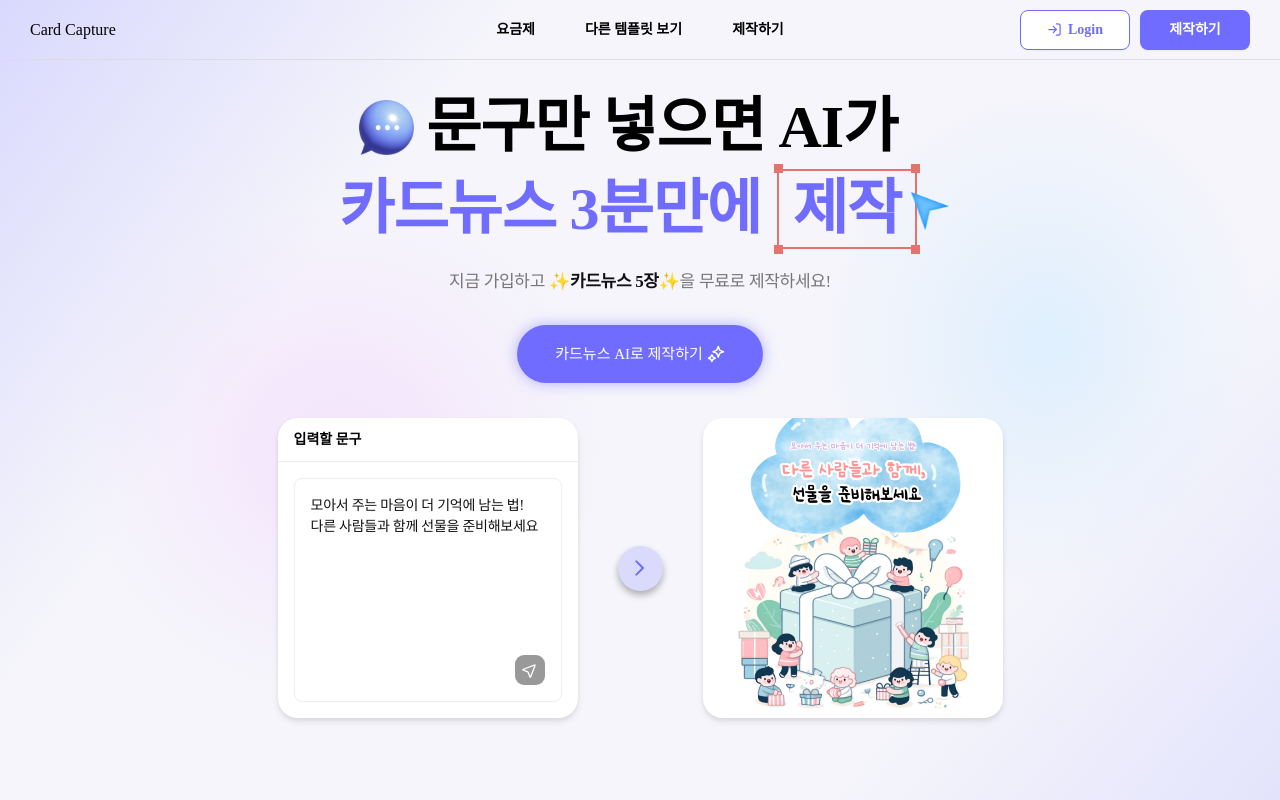
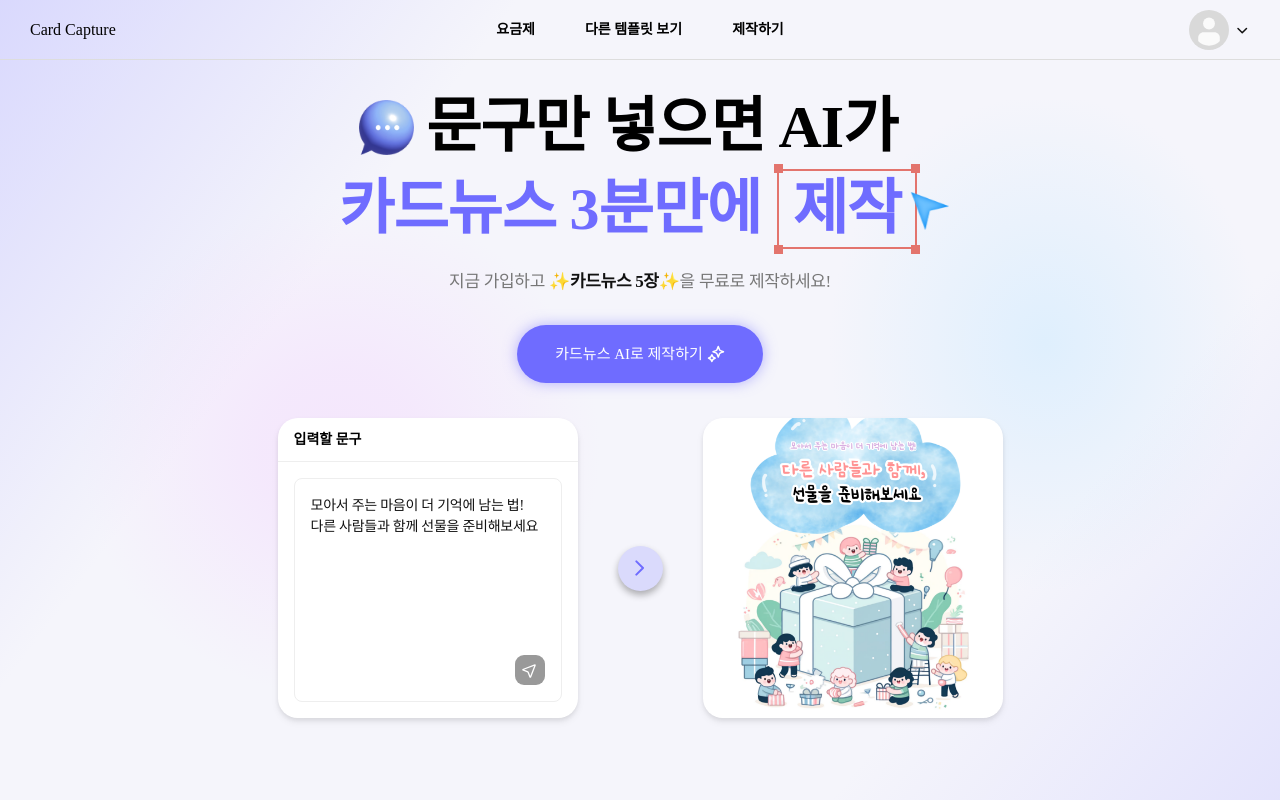
Before and after one commit to SW-rocket-dan/card-capture-fe, a Next.js app in the folder card-capture/: page / in a window 1280 px wide. Shown: the top 800 px of the page. Built offline with nearby package versions, Linux system fonts and the light colour scheme; a web font is replaced by a local one.

Commit message:
feat(NavigationBar): 로그인 후 네비게이션바 퍼블리싱

```diff
--- /dev/null
+++ b/card-capture/src/components/common/Icon/TempProfileIcon.tsx
@@ -0,0 +1,21 @@
+import { SVGProps } from 'react';
+
+const TempProfileIcon = (props: SVGProps<SVGSVGElement>) => {
+  return (
+    <svg viewBox="0 0 46 46" fill="none" xmlns="http://www.w3.org/2000/svg" {...props}>
+      <circle cx="23" cy="22.9995" r="23" fill="#D9D9D9" />
+      <mask id="mask0_1083_2269" maskUnits="userSpaceOnUse" x="4" y="4" width="38" height="38">
+        <circle cx="23.0007" cy="22.9993" r="18.027" fill="#D9D9D9" />
+      </mask>
+      <g mask="url(#mask0_1083_2269)">
+        <circle cx="22.9999" cy="15.5402" r="6.83784" fill="white" />
+        <path
+          d="M10.5684 31.7029C10.5684 28.2698 13.3515 25.4866 16.7847 25.4866H29.2169C32.6501 25.4866 35.4332 28.2698 35.4332 31.7029V44.1352C35.4332 47.5684 32.6501 50.3515 29.2169 50.3515H16.7846C13.3515 50.3515 10.5684 47.5684 10.5684 44.1352V31.7029Z"
+          fill="white"
+        />
+      </g>
+    </svg>
+  );
+};
+
+export default TempProfileIcon;
--- a/card-capture/src/components/common/NavigationBar/AfterLoginNav.tsx
+++ b/card-capture/src/components/common/NavigationBar/AfterLoginNav.tsx
@@ -1,5 +1,57 @@
+import TempProfileIcon from '@/components/common/Icon/TempProfileIcon';
+import DownIcon from '@/components/common/Icon/DownIcon';
+import { useState } from 'react';
+import useClickOutside from '@/hooks/useClickOutside';
+import UpIcon from '@/components/common/Icon/UpIcon';
+
 const AfterLoginNav = () => {
-  return <div></div>;
+  /**
+   * 드롭다운 열고 닫는 로직
+   */
+  const [isOpen, setIsOpen] = useState<boolean>(false);
+
+  const openHandler = () => {
+    setIsOpen(prev => !prev);
+  };
+
+  // 컴포넌트 외부 클릭시 모달 닫는 hook
+  const ref = useClickOutside(() => setIsOpen(false));
+
+  return (
+    <div className="flex w-full flex-row items-center justify-between gap-[30px] lg:gap-[60px]">
+      <div className="text-md w-[300px] whitespace-nowrap">Card Capture</div>
+      <ul className="flex flex-row gap-[30px] whitespace-nowrap text-[12px] font-semibold lg:gap-[50px] lg:text-[14px]">
+        <li>요금제</li>
+        <li>다른 템플릿 보기</li>
+        <li>제작하기</li>
+      </ul>
+
+      <div ref={ref} className="relative">
+        <div className="flex w-[300px] flex-row justify-end gap-1.5" onClick={openHandler}>
+          <TempProfileIcon width={40} height={40} />
+          {isOpen ? (
+            <UpIcon width={15} className="text-defaultBlack" />
+          ) : (
+            <DownIcon width={15} className="text-defaultBlack" />
+          )}
+        </div>
+
+        {isOpen && (
+          <div
+            className={`absolute right-0 z-20 mt-[20px] flex w-[150px] flex-col rounded-lg bg-white py-[5px] text-[14px] font-medium drop-shadow-md`}
+            style={{ boxShadow: '0px 2px 10px 0px rgba(0, 0, 0, 0.08' }}
+          >
+            <button className="hover:bg-bannerbg flex h-[40px] w-full items-center justify-start px-[20px]">
+              마이페이지
+            </button>
+            <button className="hover:bg-bannerbg flex h-[40px] w-full items-center justify-start px-[20px] text-main">
+              로그아웃
+            </button>
+          </div>
+        )}
+      </div>
+    </div>
+  );
 };
 
 export default AfterLoginNav;
--- a/card-capture/src/components/common/NavigationBar/BeforeLoginNav.tsx
+++ b/card-capture/src/components/common/NavigationBar/BeforeLoginNav.tsx
@@ -5,7 +5,7 @@ const BeforeLoginNav = () => {
   return (
     <div className="flex w-full flex-row items-center justify-between gap-[30px] lg:gap-[60px]">
       <div className="text-md w-[300px] whitespace-nowrap">Card Capture</div>
-      <ul className="flex flex-row gap-[30px] text-[12px] font-semibold lg:gap-[50px] lg:text-[14px]">
+      <ul className="flex flex-row gap-[30px] whitespace-nowrap text-[12px] font-semibold lg:gap-[50px] lg:text-[14px]">
         <li>요금제</li>
         <li>다른 템플릿 보기</li>
         <li>제작하기</li>
--- a/card-capture/src/components/common/NavigationBar/NavigationBar.tsx
+++ b/card-capture/src/components/common/NavigationBar/NavigationBar.tsx
@@ -1,5 +1,6 @@
 import BeforeLoginNav from '@/components/common/NavigationBar/BeforeLoginNav';
 import { useEffect, useState } from 'react';
+import AfterLoginNav from '@/components/common/NavigationBar/AfterLoginNav';
 
 type NavigationBarProps = {
   isTransparent: boolean;
@@ -59,7 +60,8 @@ const NavigationBar = ({ isTransparent = false }: NavigationBarProps) => {
     <div
       className={`fixed left-0 top-0 z-20 flex min-h-[60px] w-full items-center justify-between border-b-[1px] border-border px-[30px] ${isTransparent ? navBg : 'bg-white'}`}
     >
-      {!isMobile && <BeforeLoginNav />}
+      {/*{!isMobile && <BeforeLoginNav />}*/}
+      <AfterLoginNav />
     </div>
   );
 };
```
